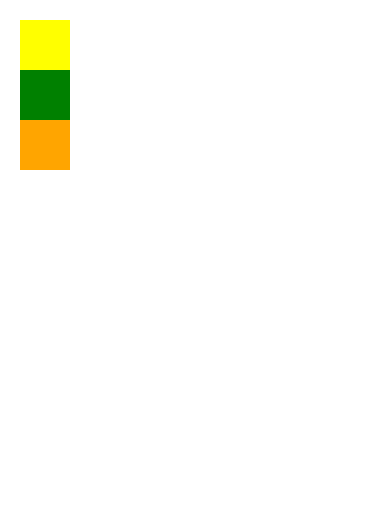
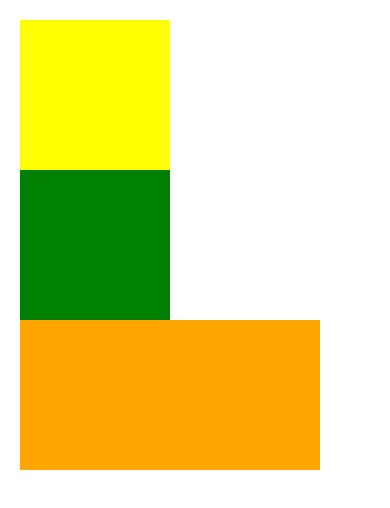
Before and after one commit to Arman-Kabir/native-intro, a React Native app: screen / in a window 390 px wide. Shown: the top 508 px of the page. Built offline with nearby package versions, Linux system fonts and the light colour scheme.

Commit message:
styling-2 - dp

```diff
--- a/App.js
+++ b/App.js
@@ -7,9 +7,9 @@ export default function App() {
     <View style={styles.container}>
       {/* <Text style={{ fontWeight: "bold", color: "white", fontSize: 28, backgroundColor: "blue", padding: 20 }}>Hello World</Text> */}
 
-      <View style={styles.box1} />
-      <View style={styles.box2} />
-      <View style={styles.box3} />
+      <View style={[ styles.box, styles.box1]} />
+      <View style={[ styles.box, styles.box2]} />
+      <View style={[ styles.box, styles.box3]} />
       <View />
     </View>
   )
@@ -19,28 +19,22 @@ export default function App() {
 
 const styles = StyleSheet.create({
   container: {
-    // flex:1,
     height: 200,
     width: 300,
     padding:20
-    // backgroundColor: "red"
+  },
+  box:{
+    height:150,
+    width:150
   },
   box1:{
-    height:50,
-    width:50,
-    backgroundColor:"yellow",
-    padding:20
+    backgroundColor:"yellow"
   },
   box2:{
-    height:50,
-    width:50,
-    backgroundColor:"green",
-    padding:20
+    backgroundColor:"green"
   },
   box3:{
-    height:50,
-    width:50,
     backgroundColor:"orange",
-    padding:20
+    width:300
   }
 });
```
